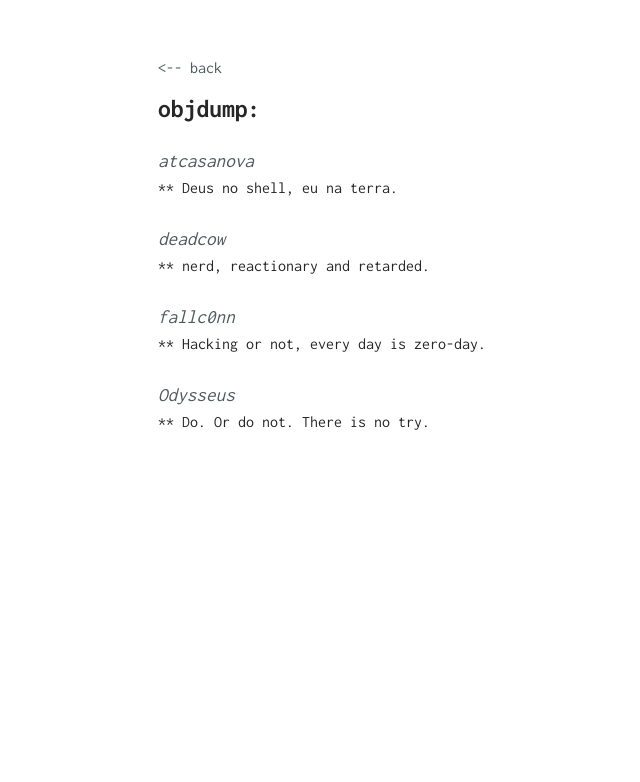
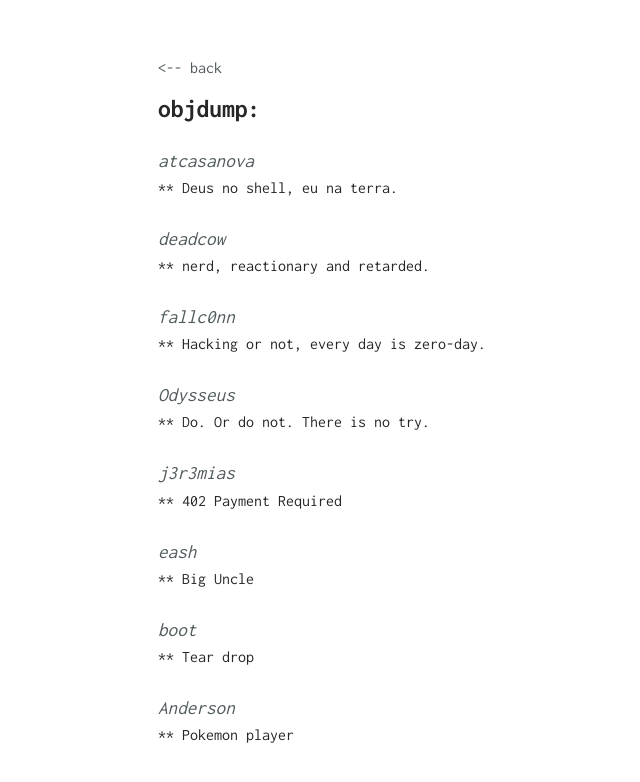
Before and after one commit to 318BR/318br.github.io, a Jekyll site: the page built from about/index.md, in a window 1280 px wide. Shown: the top 782 px of the page, without its empty margins (182-822 px from the left). Built offline with Jekyll 4.4.1, drawn with Linux system fonts in a browser that asks for light colours.

Commit message:
include pro players

```diff
--- a/about/index.md
+++ b/about/index.md
@@ -5,13 +5,23 @@ layout: about
 # [atcasanova](https://github.com/atcasanova) <br/>
 ** Deus no shell, eu na terra.
 
-
 # [deadcow](https://github.com/deadc) <br/>
 ** nerd, reactionary and retarded.
-
 
 # [fallc0nn](https://github.com/fallc0nn) <br/>
 ** Hacking or not, every day is zero-day.
 
 # [Odysseus](https://github.com/ualvesdias) <br/>
 ** Do. Or do not. There is no try.
+
+# [j3r3mias](https://github.com/j3r3mias) <br />
+** 402 Payment Required
+
+# [eash]() <br />
+** Big Uncle
+
+# [boot]() <br />
+** Tear drop
+
+# [Anderson]() <br />
+** Pokemon player
```
Also changed, not shown: dummy.md (+1 -1 lines), 4 other files.
